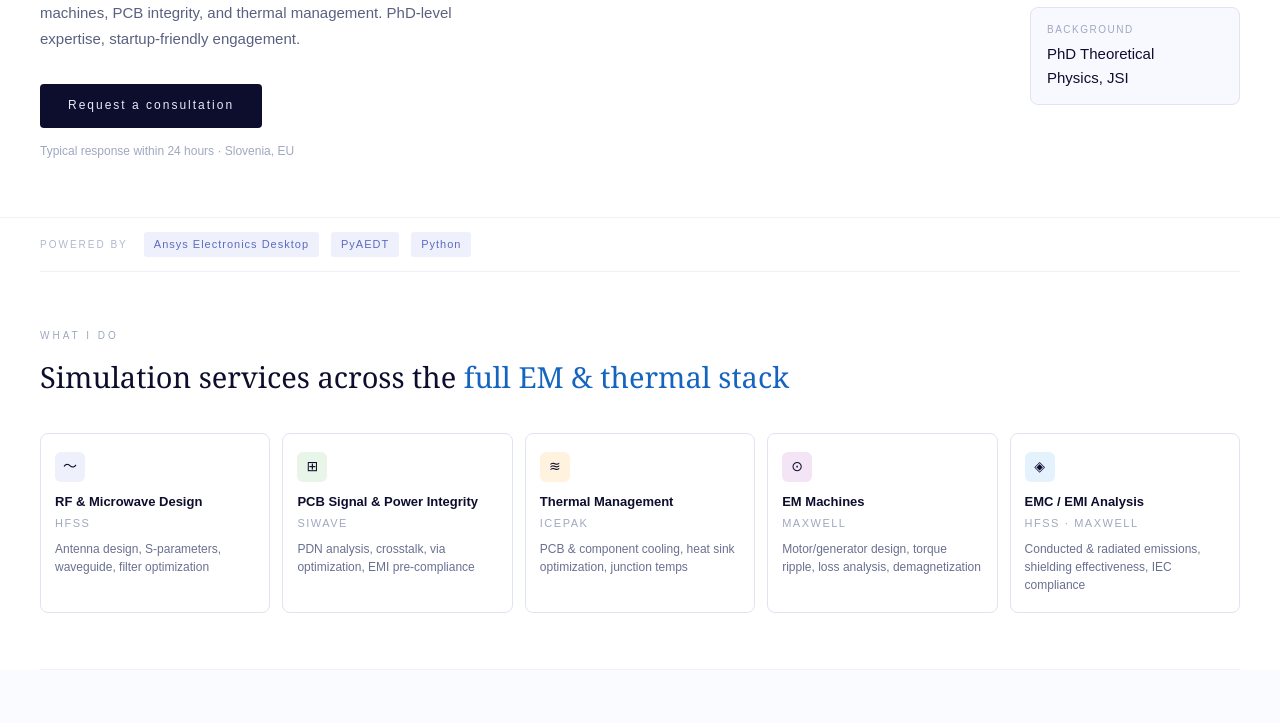
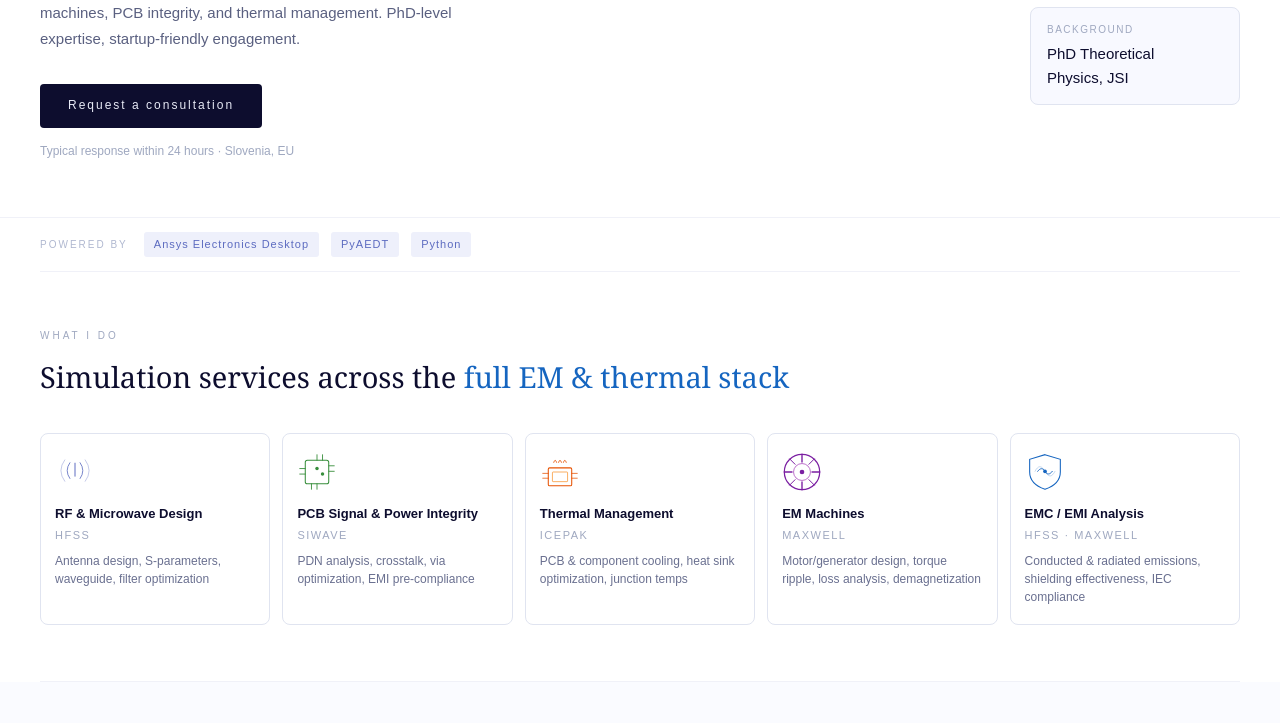
Before and after one commit to andreasdk1/nyxx-sim, a plain HTML site: page index.html in a window 1280 px wide. Shown: the part 355-1078 px from the top of the page. Drawn offline with Linux system fonts and the light colour scheme.

Commit message:
better graphics for simulation topics

```diff
--- a/index.html
+++ b/index.html
@@ -78,35 +78,85 @@
     <div class="services-grid">
 
       <article class="svc-card">
-        <div class="svc-icon" style="background:#eef0fb">〜</div>
+        <!-- RF antenna / radiation pattern -->
+        <svg class="svc-icon" viewBox="65 300 86 58" fill="none" xmlns="http://www.w3.org/2000/svg" aria-hidden="true">
+          <line x1="108" y1="338" x2="108" y2="310" stroke="#3f51b5" stroke-width="1.8" stroke-linecap="round"/>
+          <path d="M97 343 Q85 326 97 309" stroke="#3f51b5" stroke-width="1.5" stroke-linecap="round"/>
+          <path d="M119 343 Q131 326 119 309" stroke="#3f51b5" stroke-width="1.5" stroke-linecap="round"/>
+          <path d="M86 349 Q69 326 86 303" stroke="#3f51b5" stroke-width="1.1" stroke-linecap="round" stroke-opacity="0.6"/>
+          <path d="M130 349 Q147 326 130 303" stroke="#3f51b5" stroke-width="1.1" stroke-linecap="round" stroke-opacity="0.6"/>
+        </svg>
         <h3 class="svc-name">RF & Microwave Design</h3>
         <p class="svc-tool">HFSS</p>
         <p class="svc-desc">Antenna design, S-parameters, waveguide, filter optimization</p>
       </article>
 
       <article class="svc-card">
-        <div class="svc-icon" style="background:#e8f5e9">⊞</div>
+        <!-- PCB / IC package with pins -->
+        <svg class="svc-icon" viewBox="188 299 58 58" fill="none" xmlns="http://www.w3.org/2000/svg" aria-hidden="true">
+          <rect x="200" y="311" width="34" height="34" rx="3" stroke="#388e3c" stroke-width="1.5"/>
+          <line x1="217" y1="311" x2="217" y2="303" stroke="#388e3c" stroke-width="1.3" stroke-linecap="round"/>
+          <line x1="225" y1="311" x2="225" y2="303" stroke="#388e3c" stroke-width="1.3" stroke-linecap="round"/>
+          <line x1="234" y1="319" x2="242" y2="319" stroke="#388e3c" stroke-width="1.3" stroke-linecap="round"/>
+          <line x1="234" y1="327" x2="242" y2="327" stroke="#388e3c" stroke-width="1.3" stroke-linecap="round"/>
+          <line x1="217" y1="345" x2="217" y2="353" stroke="#388e3c" stroke-width="1.3" stroke-linecap="round"/>
+          <line x1="209" y1="345" x2="209" y2="353" stroke="#388e3c" stroke-width="1.3" stroke-linecap="round"/>
+          <line x1="200" y1="323" x2="192" y2="323" stroke="#388e3c" stroke-width="1.3" stroke-linecap="round"/>
+          <line x1="200" y1="331" x2="192" y2="331" stroke="#388e3c" stroke-width="1.3" stroke-linecap="round"/>
+          <circle cx="217" cy="323" r="2.5" fill="#388e3c"/>
+          <circle cx="225" cy="331" r="2.5" fill="#388e3c"/>
+        </svg>
         <h3 class="svc-name">PCB Signal & Power Integrity</h3>
         <p class="svc-tool">SIwave</p>
         <p class="svc-desc">PDN analysis, crosstalk, via optimization, EMI pre-compliance</p>
       </article>
 
       <article class="svc-card">
-        <div class="svc-icon" style="background:#fff3e0">≋</div>
+        <!-- Heatsink with fins and heat waves -->
+        <svg class="svc-icon" viewBox="311 300 58 48" fill="none" xmlns="http://www.w3.org/2000/svg" aria-hidden="true">
+          <rect x="323" y="318" width="34" height="26" rx="2" stroke="#e65100" stroke-width="1.5"/>
+          <rect x="329" y="324" width="22" height="14" rx="1" stroke="#f57c00" stroke-width="0.9"/>
+          <path d="M331,310C332.333,306 333.667,306 335,310" stroke="#e65100" stroke-width="1.3" stroke-linecap="round"/>
+          <path d="M338,310C339.333,306 340.667,306 342,310" stroke="#e65100" stroke-width="1.3" stroke-linecap="round"/>
+          <path d="M345,310C346.333,306 347.667,306 349,310" stroke="#e65100" stroke-width="1.3" stroke-linecap="round"/>
+          <line x1="323" y1="326" x2="315" y2="326" stroke="#e65100" stroke-width="1.1" stroke-linecap="round"/>
+          <line x1="323" y1="333" x2="315" y2="333" stroke="#e65100" stroke-width="1.1" stroke-linecap="round"/>
+          <line x1="357" y1="326" x2="365" y2="326" stroke="#e65100" stroke-width="1.1" stroke-linecap="round"/>
+          <line x1="357" y1="333" x2="365" y2="333" stroke="#e65100" stroke-width="1.1" stroke-linecap="round"/>
+        </svg>
         <h3 class="svc-name">Thermal Management</h3>
         <p class="svc-tool">Icepak</p>
         <p class="svc-desc">PCB & component cooling, heat sink optimization, junction temps</p>
       </article>
 
       <article class="svc-card">
-        <div class="svc-icon" style="background:#f3e5f5">⊙</div>
+        <!-- Motor cross-section — concentric circles with pole lines -->
+        <svg class="svc-icon" viewBox="437 302 52 52" fill="none" xmlns="http://www.w3.org/2000/svg" aria-hidden="true">
+          <circle cx="463" cy="328" r="23" stroke="#7b1fa2" stroke-width="1.6"/>
+          <circle cx="463" cy="328" r="11" stroke="#ab47bc" stroke-width="1"/>
+          <circle cx="463" cy="328" r="3" fill="#7b1fa2"/>
+          <line x1="463" y1="305" x2="463" y2="315" stroke="#7b1fa2" stroke-width="1.8" stroke-linecap="round"/>
+          <line x1="463" y1="341" x2="463" y2="351" stroke="#7b1fa2" stroke-width="1.8" stroke-linecap="round"/>
+          <line x1="440" y1="328" x2="450" y2="328" stroke="#7b1fa2" stroke-width="1.8" stroke-linecap="round"/>
+          <line x1="476" y1="328" x2="486" y2="328" stroke="#7b1fa2" stroke-width="1.8" stroke-linecap="round"/>
+          <line x1="447" y1="311" x2="454" y2="318" stroke="#7b1fa2" stroke-width="1.3" stroke-linecap="round"/>
+          <line x1="472" y1="338" x2="479" y2="345" stroke="#7b1fa2" stroke-width="1.3" stroke-linecap="round"/>
+          <line x1="479" y1="311" x2="472" y2="318" stroke="#7b1fa2" stroke-width="1.3" stroke-linecap="round"/>
+          <line x1="454" y1="338" x2="447" y2="345" stroke="#7b1fa2" stroke-width="1.3" stroke-linecap="round"/>
+        </svg>
         <h3 class="svc-name">EM Machines</h3>
         <p class="svc-tool">Maxwell</p>
         <p class="svc-desc">Motor/generator design, torque ripple, loss analysis, demagnetization</p>
       </article>
 
       <article class="svc-card">
-        <div class="svc-icon" style="background:#e3f2fd">◈</div>
+        <!-- EMC shield with wave pattern -->
+        <svg class="svc-icon" viewBox="545 300 54 60" fill="none" xmlns="http://www.w3.org/2000/svg" aria-hidden="true">
+          <path d="M572,304L595,311L595,330C595,342 587.333,350.667 572,356C556.667,350.667 549,342 549,330L549,311L572,304Z" stroke="#1565c0" stroke-width="1.6"/>
+          <path d="M561,329C565,323.667 568.667,323.667 572,329C575.333,334.333 579,334.333 583,329" stroke="#1565c0" stroke-width="1.4" stroke-linecap="round"/>
+          <path d="M557,329C561.667,319.667 566.667,319.667 572,329C577.333,338.333 582.333,338.333 587,329" stroke="#1565c0" stroke-width="0.9" stroke-linecap="round" stroke-opacity="0.4"/>
+          <circle cx="572" cy="329" r="2.8" fill="#1565c0"/>
+        </svg>
         <h3 class="svc-name">EMC / EMI Analysis</h3>
         <p class="svc-tool">HFSS · Maxwell</p>
         <p class="svc-desc">Conducted & radiated emissions, shielding effectiveness, IEC compliance</p>
--- a/style.css
+++ b/style.css
@@ -282,14 +282,10 @@ h2 span { color: var(--cyan); }
 .svc-card:hover { box-shadow: 0 4px 16px rgba(63,81,181,0.08); }
 
 .svc-icon {
-  width: 30px;
-  height: 30px;
-  border-radius: 6px;
-  margin-bottom: 12px;
-  display: flex;
-  align-items: center;
-  justify-content: center;
-  font-size: 14px;
+  width: 40px;
+  height: 40px;
+  margin-bottom: 14px;
+  display: block;
 }
 
 .svc-name {
```
